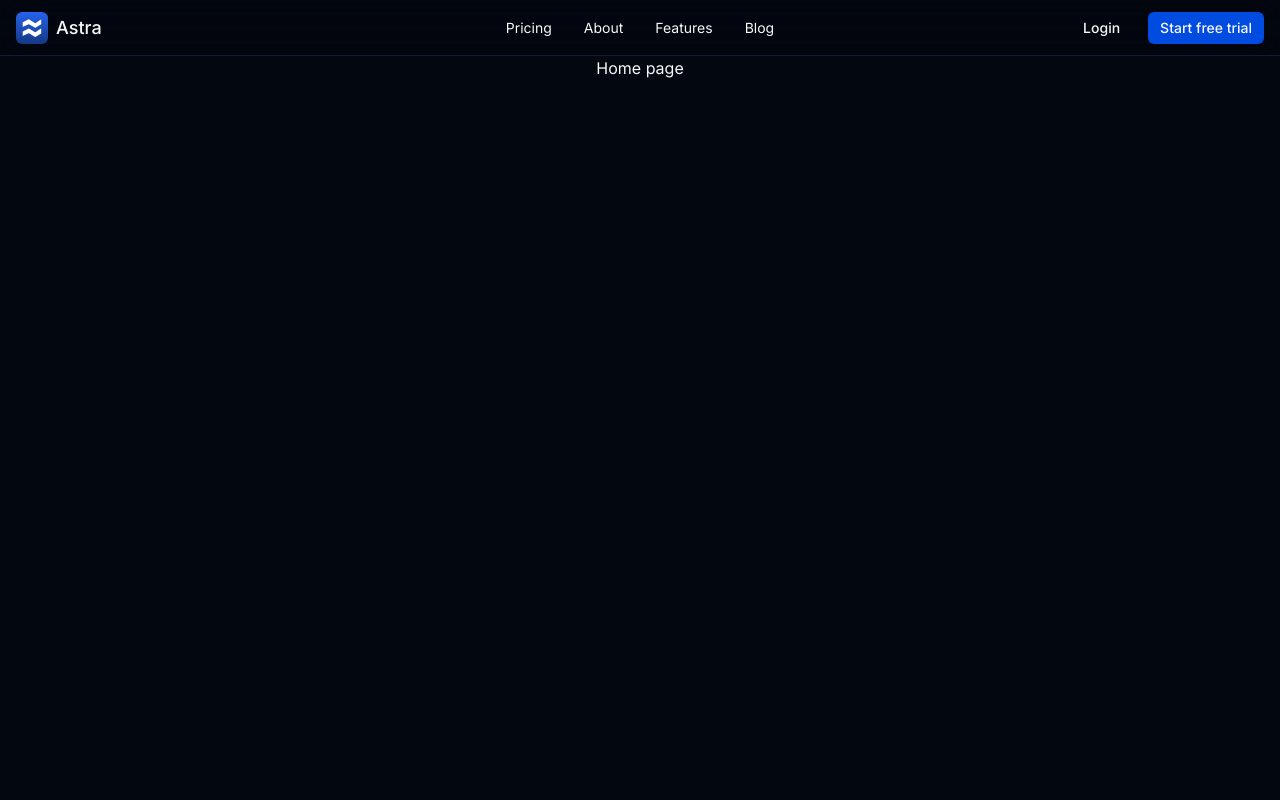
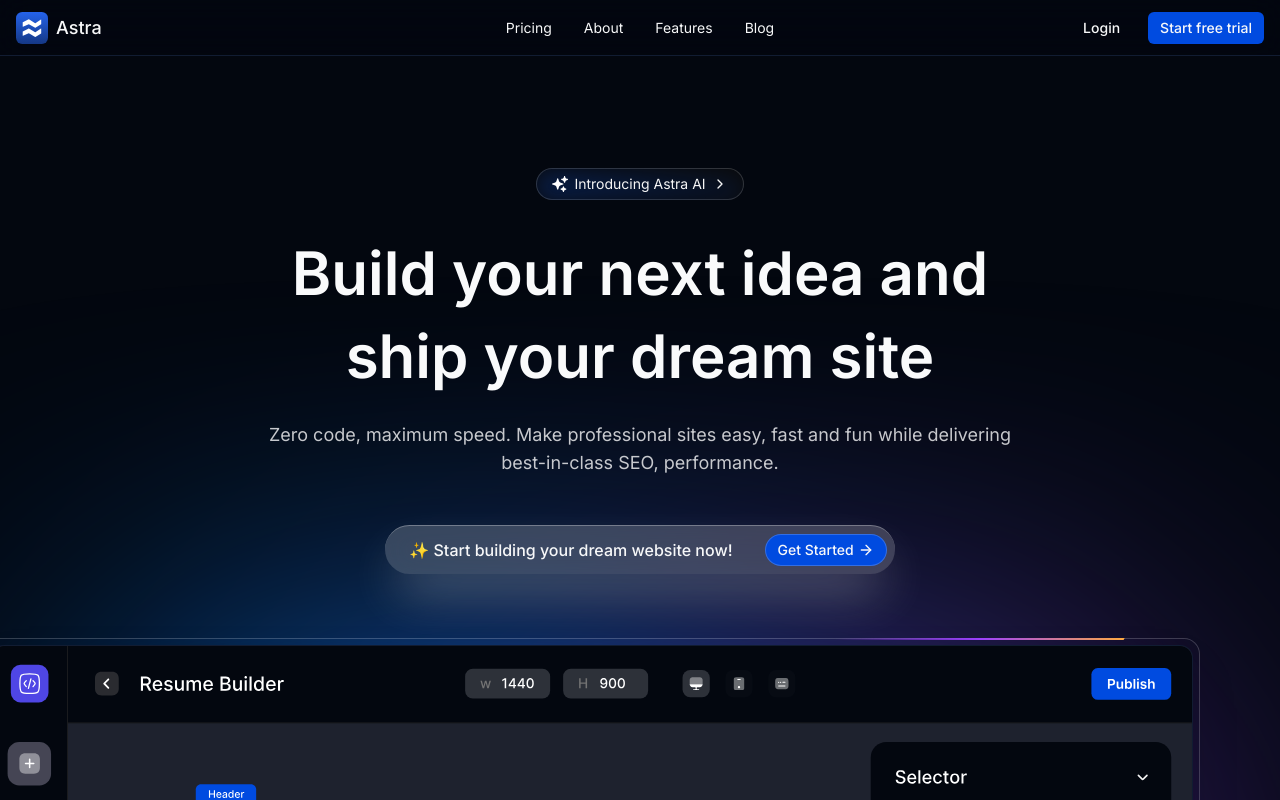
Before and after one commit to Financedist/next14-astralandingpage, a Next.js app: page / in a window 1280 px wide. Shown: the top 800 px of the page. Built offline with nearby package versions, Linux system fonts and the light colour scheme.

Commit message:
border beam

```diff
--- a/src/app/(marketing)/page.tsx
+++ b/src/app/(marketing)/page.tsx
@@ -1,11 +1,86 @@
+import { Container, Wrapper } from "@/components";
+import { BorderBeam } from "@/components/ui/border-beam";
+import { Button } from "@/components/ui/button";
+import { ArrowRight, ChevronRight } from "lucide-react";
+import Image from "next/image";
+import Link from "next/link";
+
 import React from "react";
 
 const HomePage = () => {
-    return (
-        <div>
-            Home page
-        </div>
-    )
+   return (
+      <section className="w-full relative flex flex-col items-center justify-center px-4 md:px-0 py-8">
+
+         {/* Hero */}
+         <Wrapper>
+            <Container>
+               <div className="flex flex-col items-center justify-center py-20 w-full">
+
+                  <button className="group relative grid overflow-hidden rounded-full px-4 py-1 shadow-[0_1000px_0_0_hsl(0_0%_20%)_inset] transition-colors duration-200">
+                     {/* Primer span hijo (Elemento decorativo con animación) */}
+                     <span>
+                        <span className="spark mask-gradient absolute inset-0 h-[100%] w-[100%] animate-flip overflow-hidden rounded-full [mask:linear-gradient(white,_transparent_50%)] before:absolute before:aspect-square before:w-[200%] before:rotate-[-90deg] before:animate-rotate before:bg-[conic-gradient(from_0deg,transparent_0_340deg,white_360deg)] before:content-[''] before:[inset:0_auto_auto_50%] before:[translate:-50%_-15%]" />
+                     </span>
+                     {/* Segundo span hijo (Fondo de respaldo) */}
+                     <span className="backdrop absolute inset-[1px] rounded-full bg-neutral-950 transition-colors duration-200 group-hover:bg-neutral-900" />
+                     {/* Tercer span hijo (Efecto de desenfoque) */}
+                     <span className="h-full w-full blur-md absolute bottom-0 inset-x-0 bg-gradient-to-tr from-primary/40"></span>
+                     {/* Cuarto span hijo (Contenido del botón) */}
+                     <span className="z-10 py-0.5 text-sm text-neutral-100 flex items-center justify-center gap-1.5">
+                        <Image
+                           src="/icons/sparkles-dark.svg"
+                           alt="✨"
+                           width={24}
+                           height={24}
+                           className="w-4 h-4"
+                        />
+                        Introducing Astra AI
+                        <ChevronRight className="w-4 h-4" />
+                     </span>
+                  </button>
+
+                  <div className="flex flex-col items-center mt-8 max-w-3xl w-11/12 md:w-full">
+                     <h1 className="text-4xl md:text-6xl lg:textxl md:!leading-snug font-semibold text-center bg-clip-text bg-gradient-to-b from-gray-50 to-gray-50 text-transparent">
+                        Build your next idea and ship your dream site
+                     </h1>
+                     <p className="text-base md:text-lg text-foreground/80 mt-6 text-center">
+                        Zero code, maximum speed. Make professional sites easy, fast and fun while delivering best-in-class SEO, performance.
+                     </p>
+                     <div className="hidden md:flex relative items-center justify-center mt-8 md:mt-12 w-full">
+                        <Link href="#" className="flex items-center justify-center w-max rounded-full border-t border-foreground/30 bg-white/20 backdrop-blur-lg px-2 py-1 md:py-2 gap-2 md:gap-8 shadow-2xl shadow-foreground/40 cursor-pointer select-none">
+                           <p className="text-foreground text-sm text-center md:text-base font-medium pl-4 pr-4 lg:pr-0">
+                              ✨ {"  "} Start building your dream website now!
+                           </p>
+                           <Button size="sm" className="rounded-full hidden lg:flex border border-foreground/20">
+                              Get Started
+                              <ArrowRight className="w-4 h-4 ml-1" />
+                           </Button>
+                        </Link>
+                     </div>
+                  </div>
+
+                  <div className="relative flex items-center py-10 md:py-20 w-full">
+                     <div className="absolute top-1/2 left-1/2 -z-10 gradient w-3/4 -translate-x-1/2 h-3/4 -translate-y-1/2 inset-0 blur-[10rem]"></div>
+                     <div className="-m-2 rounded-xl p-2 ring-1 ring-inset ring-foreground/20 lg:-m-4 lg:rounded-2xl bg-opacity-50 backdrop-blur-3xl">
+                        <Image
+                           src="/assets/dashboard.svg"
+                           alt="banner image"
+                           width={1200}
+                           height={1200}
+                           quality={100}
+                           className="rounded-md lg:rounded-xl bg-foreground/10 shadow-2xl ring-1 ring-border"
+                        />
+
+                        <BorderBeam size={250} duration={12} delay={9} />
+                     </div>
+                  </div>
+
+               </div>
+            </Container>
+         </Wrapper>
+
+      </section>
+   )
 };
 
 export default HomePage;
--- a/src/components/index.ts
+++ b/src/components/index.ts
@@ -1,7 +1,11 @@
 import Icons from "./global/icons";
 import Navbar from "./navigation/navbar"
+import Wrapper from "./global/wrapper";
+import Container from "./global/container";
 
 export {
     Icons,
     Navbar,
+    Wrapper,
+    Container,
 }
```
